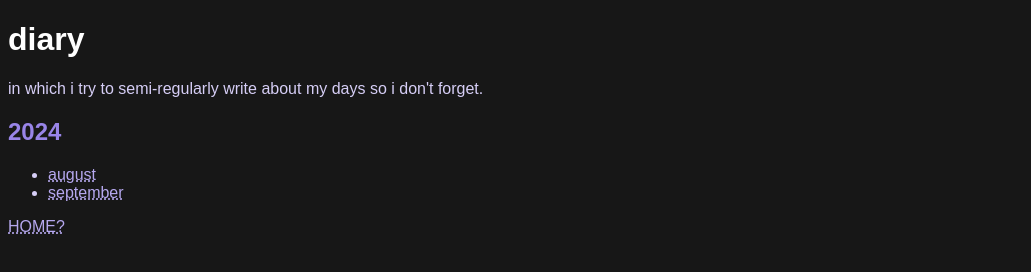
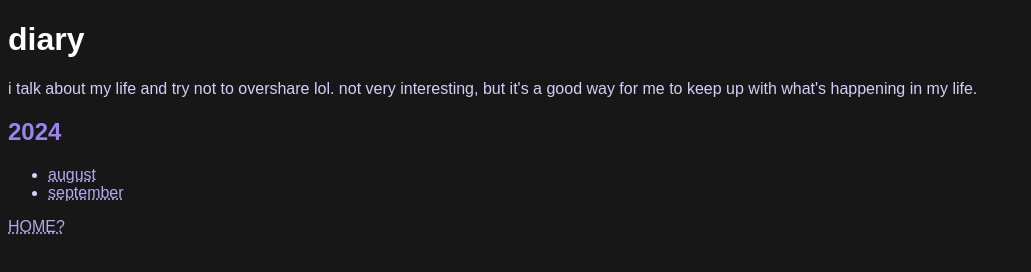
Before and after one commit to angelnetcast/angelslanding-v1.5, a plain HTML site: page files/pages/diary.html in a window 1280 px wide. Shown: the whole page, without its empty margins (0-1031 px from the left). Drawn offline with Linux system fonts and the light colour scheme.

Commit message:
blurb update

```diff
--- a/files/pages/diary.html
+++ b/files/pages/diary.html
@@ -11,7 +11,7 @@
 
 	<body>
 		<h1>diary</h1>
-		<p>in which i try to semi-regularly write about my days so i don't forget.</p>
+		<p>i talk about my life and try not to overshare lol. not very interesting, but it's a good way for me to keep up with what's happening in my life.</p>
 
 		<h2>2024</h2>
 		<ul>
```
